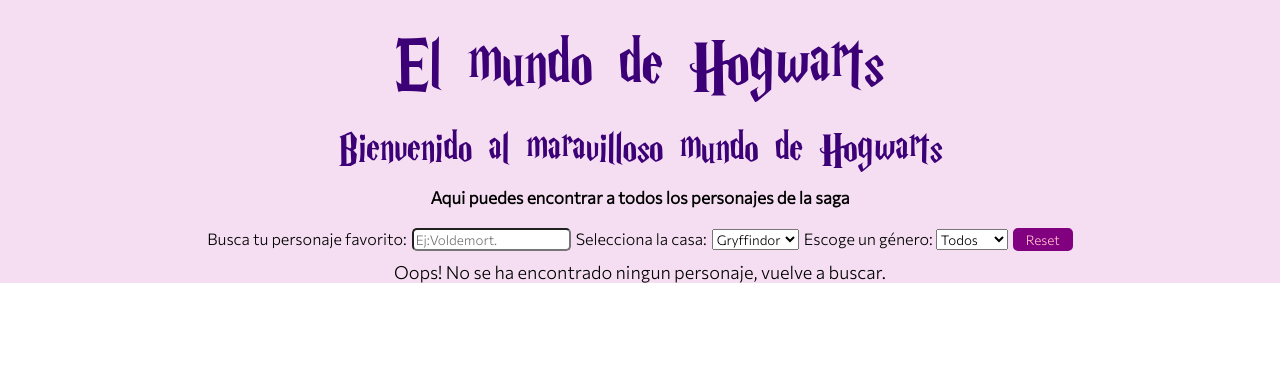
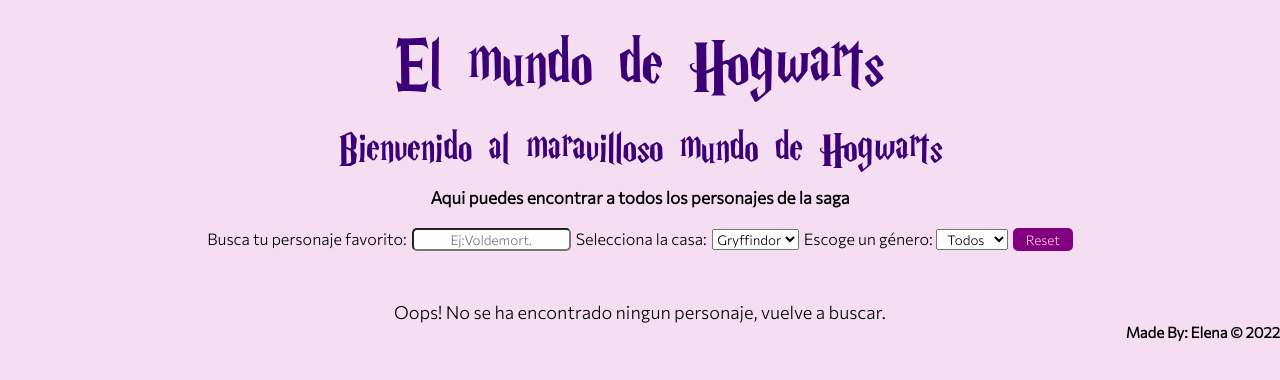
Before and after one commit to Adalab/modulo-3-evaluacion-final-ElenaFernandez, a React (Create React App) app: page /#/ in a window 1280 px wide. Shown: the top 380 px of the page. Built offline with nearby package versions, Linux system fonts and the light colour scheme; no server answers.

Commit message:
update changes scss

```diff
--- a/src/components/NotFound.js
+++ b/src/components/NotFound.js
@@ -1,10 +1,14 @@
-import   '../styles/layout/NotFoundText.scss'
-function NotFound(){
-    return(
-        <div className="text">
-            Oops! No se ha encontrado ningun personaje, vuelve a buscar.
-        </div>
-    )
+import '../styles/layout/NotFoundText.scss';
+import Footer from './Footer';
+function NotFound() {
+  return (
+    <>
+      <div className="text">
+        Oops! No se ha encontrado ningun personaje, vuelve a buscar.
+      </div>
+      <Footer/>
+    </>
+  );
 }
 
-export default NotFound
+export default NotFound;
--- a/src/styles/App.scss
+++ b/src/styles/App.scss
@@ -5,4 +5,6 @@
 *{
     margin: 0;
     font-family: 'Commissioner', sans-serif;
+    text-decoration: none;
+    text-align: center;
 }
--- a/src/styles/layout/CharacterCards.scss
+++ b/src/styles/layout/CharacterCards.scss
@@ -5,15 +5,13 @@
   object-position: top;
 }
 
-.container-character{
+.container-character {
   margin-bottom: 20px;
   border-radius: 5px;
   border: solid 2px purple;
-    &__title{
+  &__title {
     padding: 2px 16px;
     margin-top: 7px;
-        color:purple;
-        text-decoration: none;
-        text-decoration-style: none;
+    color: purple;
   }
 }
--- a/src/styles/layout/CharacterDetails.scss
+++ b/src/styles/layout/CharacterDetails.scss
@@ -31,5 +31,4 @@
   background-color: purple;
   width: 180px;
   border-radius: 10px;
-  margin-left: 100px;
 }
--- a/src/styles/layout/FooterDetail.scss
+++ b/src/styles/layout/FooterDetail.scss
@@ -1,5 +1,5 @@
 .footer{
-    height: 320px;
+    height: 100vh;
     &__text{
         font-size: 15px;
         text-align: end;
--- a/src/styles/layout/NotFoundText.scss
+++ b/src/styles/layout/NotFoundText.scss
@@ -1,4 +1,5 @@
 .text{
     font-size: 18px;
     text-align: center;
+    padding-top: 40px;
 }
```
Lines whose indentation alone changed are shown as unchanged.
